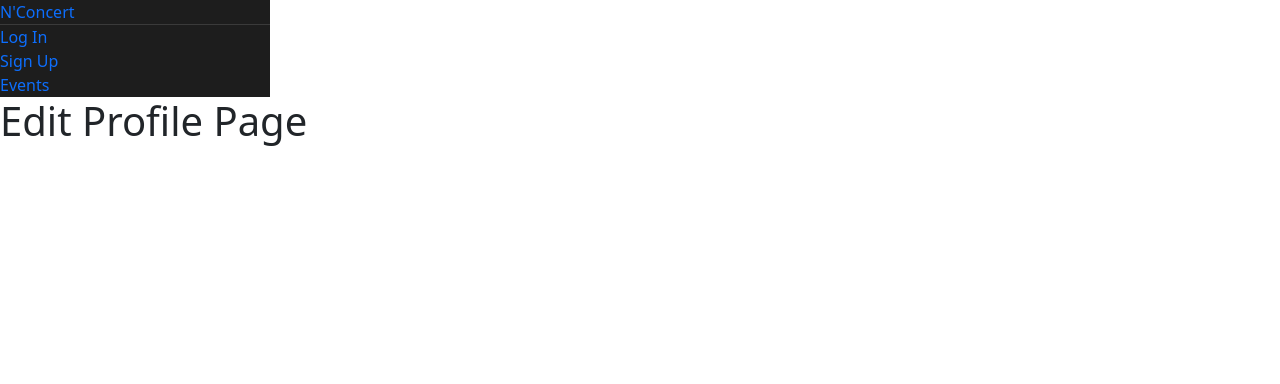
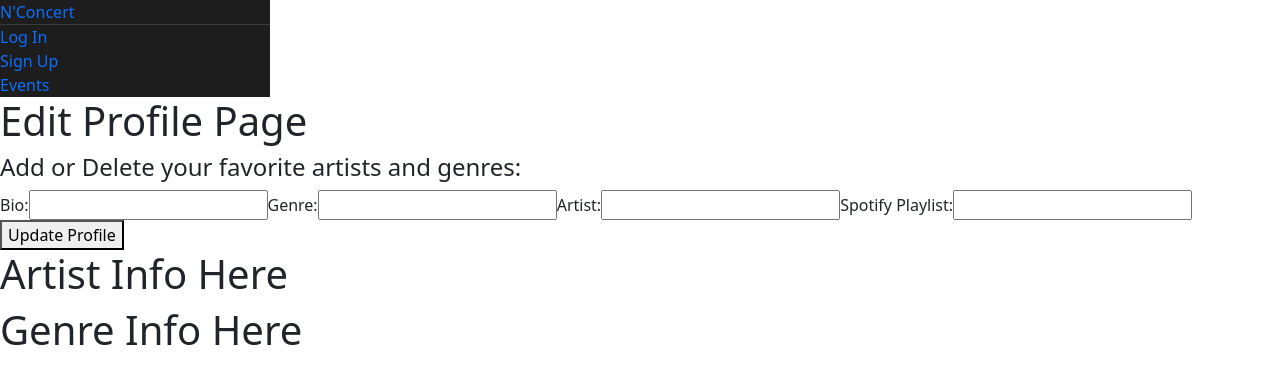
Before and after one commit to sarahpicard/NConcert-front-end, a React (Create React App) app: page /profile/edit in a window 1280 px wide. Shown: the top 384 px of the page. Built offline with nearby package versions, Linux system fonts and the light colour scheme; no server answers.

Commit message:
sort out conditional rendering of profile page

```diff
--- /dev/null
+++ b/src/components/Artist/Artist.jsx
@@ -0,0 +1,11 @@
+
+
+const Artist = (props) => {
+  return (
+    <>
+      <h1>Artist Info Here</h1>
+    </>
+   );
+}
+
+export default Artist;
--- /dev/null
+++ b/src/components/Genre/Genre.jsx
@@ -0,0 +1,11 @@
+
+
+const Genre = (props) => {
+  return (
+    <>
+      <h1>Genre Info Here</h1>
+    </>
+   );
+}
+
+export default Genre;
--- a/src/pages/EditProfile/EditProfile.jsx
+++ b/src/pages/EditProfile/EditProfile.jsx
@@ -1,10 +1,61 @@
-import { useState } from 'react'
+import { useState, useEffect } from 'react'
 import * as profileService from '../../services/profileService'
+import Artist from '../../components/Artist/Artist'
+import Genre from '../../components/Genre/Genre'
 
 const EditProfile = (props) => {
+  const [profile, setProfile] = useState()
+  const [profileData, setProfileData] = useState({
+    genre: '',
+    artist: '',
+    bio: '',
+    spotify: '',
+  })
+
+  // useEffect(() => {
+  //   showProfile(props.user.profile)
+  //   .then(profileData => setProfile(profileData))
+  // })
+
+  const handleUpdateProfile = (evt) => {
+    console.log("something here")
+  }
+
+  const handleUpdateProfileData = (evt) => {
+    setProfileData({...profileData, [evt.target.name]: evt.target.value})
+  }
+
+  const { bio } = profileData
+  const { genre } = profileData
+  const { artist } = profileData
+  const { spotify } = profileData
+
   return(
     <>
       <h1>Edit Profile Page</h1>
+      <h4>Add or Delete your favorite artists and genres:</h4>
+      <form onSubmit={handleUpdateProfile}>
+        <label>Bio:
+          <input type="text" value={bio} name="bio" autoComplete="off" onChange={handleUpdateProfileData}/>
+        </label>
+        <label>Genre:
+          <input type="text" value={genre} name="genre" autoComplete="off" onChange={handleUpdateProfileData}/>
+        </label>
+        <label>Artist:
+          <input type="text" value={artist} name="artist"  onChange={handleUpdateProfileData} />
+        </label>
+        <label>Spotify Playlist:
+          <input type="text" value={spotify} name="spotify"  onChange={handleUpdateProfileData} />
+        </label>
+        <button type="submit">Update Profile</button>
+      </form>
+      <div>
+        {console.log(props)}
+        <Artist />
+      </div>
+      <div>
+        <Genre />
+      </div>
     </>
   )
 }
--- a/src/pages/ProfilePage/ProfilePage.jsx
+++ b/src/pages/ProfilePage/ProfilePage.jsx
@@ -3,31 +3,52 @@ import { useEffect, useState } from "react"
 import { showProfile } from "../../services/profileService"
 import * as profileService from '../../services/profileService'
 import { Friend } from "../../components/Friend/Friend"
+import { Link, useNavigate } from 'react-router-dom'
+
 
 const ProfilePage = (props) => {
+  const navigate = useNavigate()
   const [profile, setProfile] = useState()
+  const [isComplete, setIsComplete] = useState(false)
   let location = useLocation()
   const [profileData, setProfileData] = useState({
     genre: '',
     artist: '',
     bio: '',
+    spotify: '',
   })
 
   useEffect(() => {
-    showProfile(location.state.profile)
-    .then(profileData => setProfile(profileData))
-  })
+    showProfile(props.user.profile)
+    .then(data => {
+      console.log('usEfffect data: ', data)
+      setProfile(data)
+      data.bio ? setIsComplete(true) : setIsComplete(false)
+      console.log("isComplete", isComplete)
+    })
+  }, [props.user.profile, isComplete])
 
   const handleAddProfileData = (evt) => {
     setProfileData({...profileData, [evt.target.name]: evt.target.value})
   }
 
+  const onProfileSubmit = (evt) => {
+    setProfile({...profile, [evt.target.name]: evt.target.value})
+  }
+
   const submitProfileData = (evt) => {
-    console.log(profileData)
+    console.log("profileData: ", profileData )
     evt.preventDefault()
     try {
       profileService.createProfileData(profileData)
-      .then(profileData => setProfileData(profileData))
+      .then(profileData => {
+        console.log("profileData: ", profileData)
+        // setProfileData(profileData)
+        setProfile(profileData)
+        // navigate(`/profile/${props.user.profile}`)
+        setIsComplete(true)
+        console.log("isComplete submit: ", isComplete)
+      })
     } catch (err) {
       console.log(err)
     }
@@ -40,6 +61,7 @@ const ProfilePage = (props) => {
     } catch (err) {
       console.log(err)
     }
+    onProfileSubmit()
   }
 
   const { bio } = profileData
@@ -49,11 +71,13 @@ const ProfilePage = (props) => {
 
   return (
     <>
+    {console.log(profile)}
     {props.user.profile === location.state.profile._id  ?
       <>
         <h1>My Profile</h1>
-          { location.state.profile.bio === undefined?
+          { !isComplete ?
             <>
+            {/* //useNavigate to edit page */}
             <h1>Edit Profile</h1>
               <h4>Add your favorite artists and genres!</h4>
                 <form onSubmit={submitProfileData}>
@@ -69,30 +93,32 @@ const ProfilePage = (props) => {
                   <label>Spotify Playlist:
                     <input type="text" value={spotify} name="spotify"  onChange={handleAddProfileData} />
                   </label>
-                  <button type="submit">Update Profile</button>
+                  <button type="submit" onClick={onProfileSubmit}>Add To Profile</button>
                 </form>
               </>
             :
-              <p>Update Profile</p>
+              <Link to={`/profile/${props.user.profile}/edit`} state={profile}>
+                <p>Update Profile</p>
+              </Link>
             }
           <div className="profile-info">
-            <p>Bio: {location.state.profile.bio}</p>
-            <p>Favorite Artists: {location.state.profile.artist.map(artist =>
-              <>{artist.artist}<br/></>
+            <p>Bio: {profile?.bio}</p>
+            <p>Favorite Artists: {profile?.artist.map(artist =>
+              <>{artist?.artist}<br/></>
               )}
             </p>
-            <p>Favorite Genres: {location.state.profile.genre.map(genre =>
-              <>{genre.genre}<br/></>
+            <p>Favorite Genres: {profile?.genre.map(genre =>
+              <>{genre?.genre}<br/></>
               )}
             </p>
-            <p>Spotify: <a href={location.state.profile.spotify}>My Favorite Playlist</a></p>
+            <p>Spotify: <a href={profile?.spotify}>My Favorite Playlist</a></p>
           </div>
           <div className="friends">
-            {location.state.profile.friends.length ?
+            {profile?.friends.length ?
               <>
                 <h2>My Friends Here</h2>
-                {console.log(location.state.profile.friends)}
-                {location.state.profile.friends.map(friend =>
+                {console.log(profile?.friends)}
+                {profile?.friends.map(friend =>
                   <Friend friend={friend} handleDeleteFriend={props.handleDeleteFriend}/>
                 )}
               </>
```
